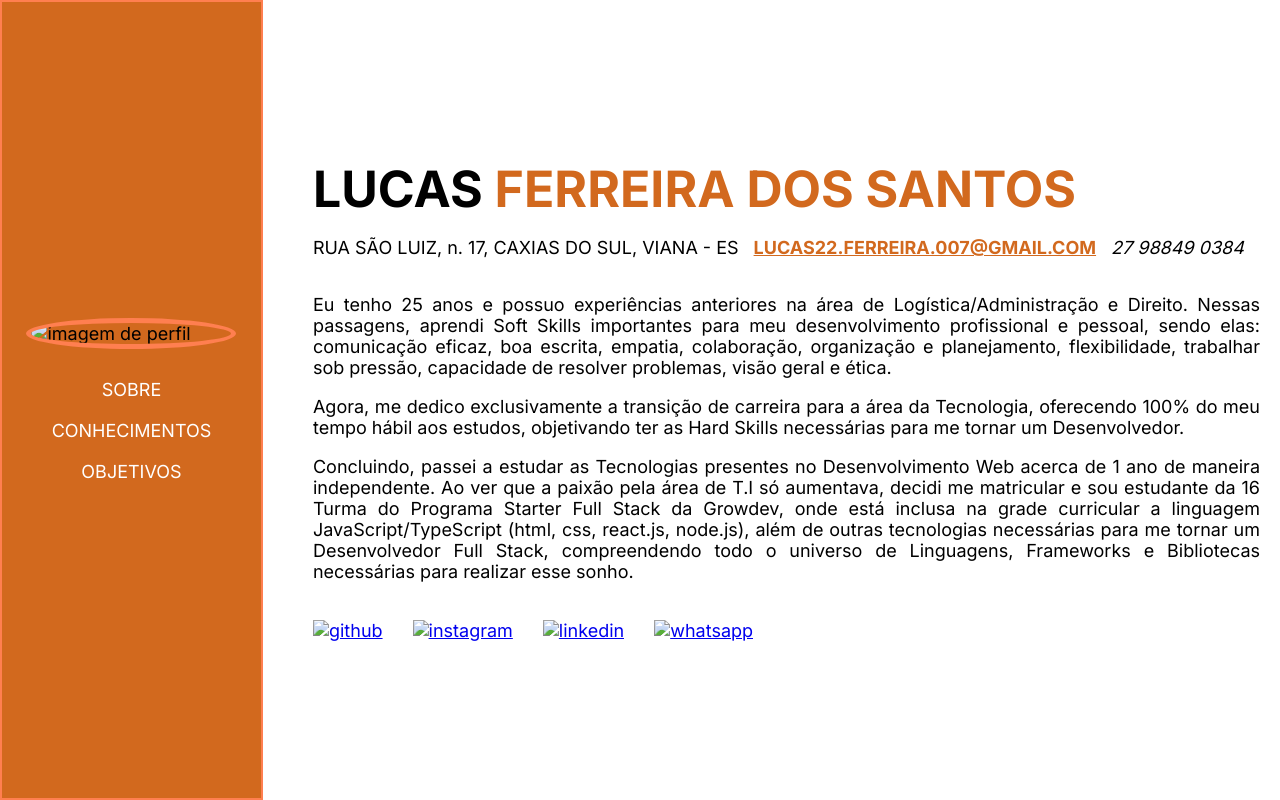
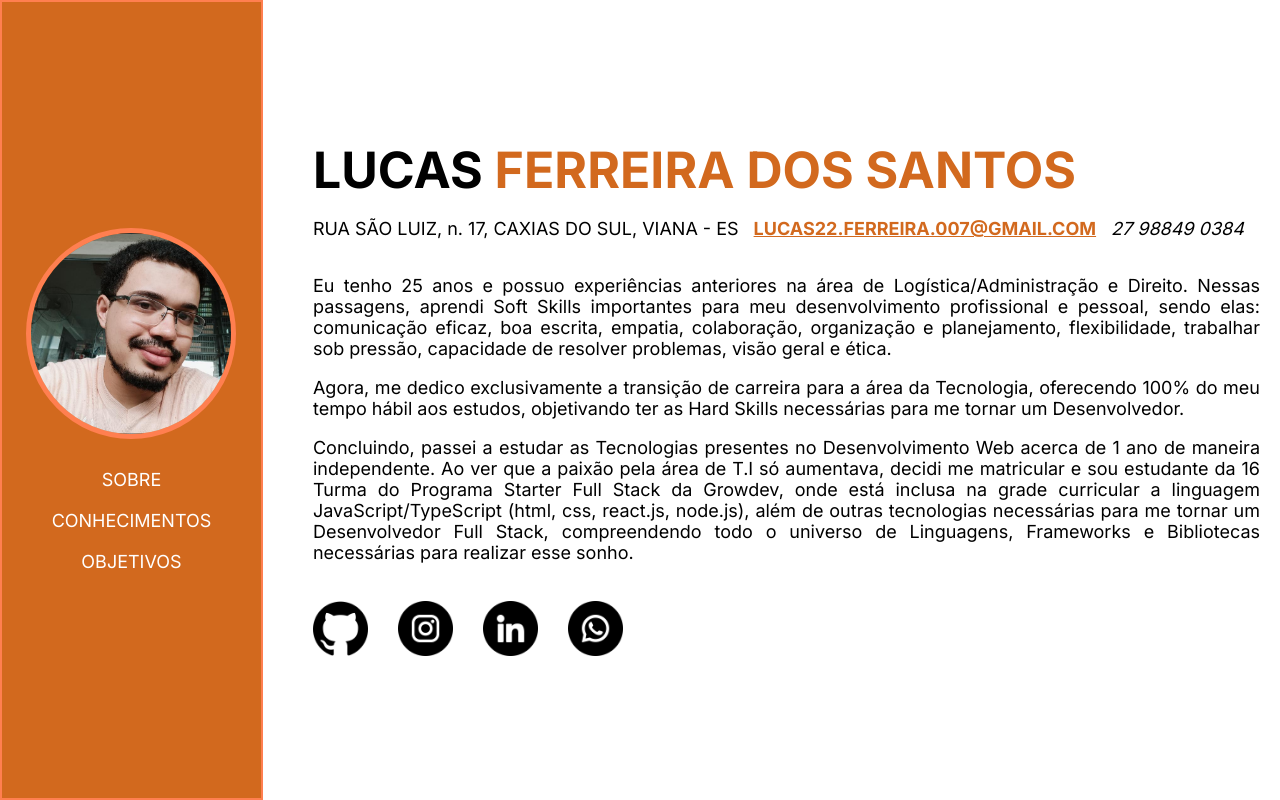
Before and after one commit to LucasFerreiraSantos/Avalia--o---M-dulo-Front-End-I, a plain HTML site: page index.html in a window 1280 px wide. Drawn offline with Linux system fonts and the light colour scheme; the site is published under a folder, as on GitHub Pages, so addresses that start at the root find nothing.

Commit message:
acertando o caminho das imagens

```diff
--- a/index.html
+++ b/index.html
@@ -9,7 +9,7 @@
 </head>
 <body>
     <header>
-        <img class="perfilLog" src="/image/perfil.png" alt="imagem de perfil">
+        <img class="perfilLog" src="./image/perfil.png" alt="imagem de perfil">
         <nav>
             <a class="navBar" href="/index.html">SOBRE</a>
             <a class="navBar" href="/conhecimentos.html">CONHECIMENTOS</a>
@@ -36,16 +36,16 @@
         </section>
         <section class="redesSociais">
             <a target="_blank" href="https://github.com/LucasFerreiraSantos">
-                <img class="imageRedesSociais" src="/image/github.png" alt="github">
+                <img class="imageRedesSociais" src="./image/github.png" alt="github">
             </a>
             <a target="_blank" href="https://www.instagram.com/lucas.ferrei_ra/">
-                <img class="imageRedesSociais" src="/image/instagram.png" alt="instagram">
+                <img class="imageRedesSociais" src="./image/instagram.png" alt="instagram">
             </a>
             <a target="_blank" href="https://www.linkedin.com/in/lucasf-santos/">
-                <img class="imageRedesSociais" src="/image/linkedin.png" alt="linkedin">
+                <img class="imageRedesSociais" src="./image/linkedin.png" alt="linkedin">
             </a>
             <a target="_blank" href="https://wa.me/qr/UDAMFJ5HFM7WD1">
-                <img class="imageRedesSociais" src="/image/whatsapp.png" alt="whatsapp">
+                <img class="imageRedesSociais" src="./image/whatsapp.png" alt="whatsapp">
             </a>
         </section>
     </main>
```
Also changed, not shown: conhecimentos.html (+1 -1 lines), objetivos.html (+1 -1 lines).
